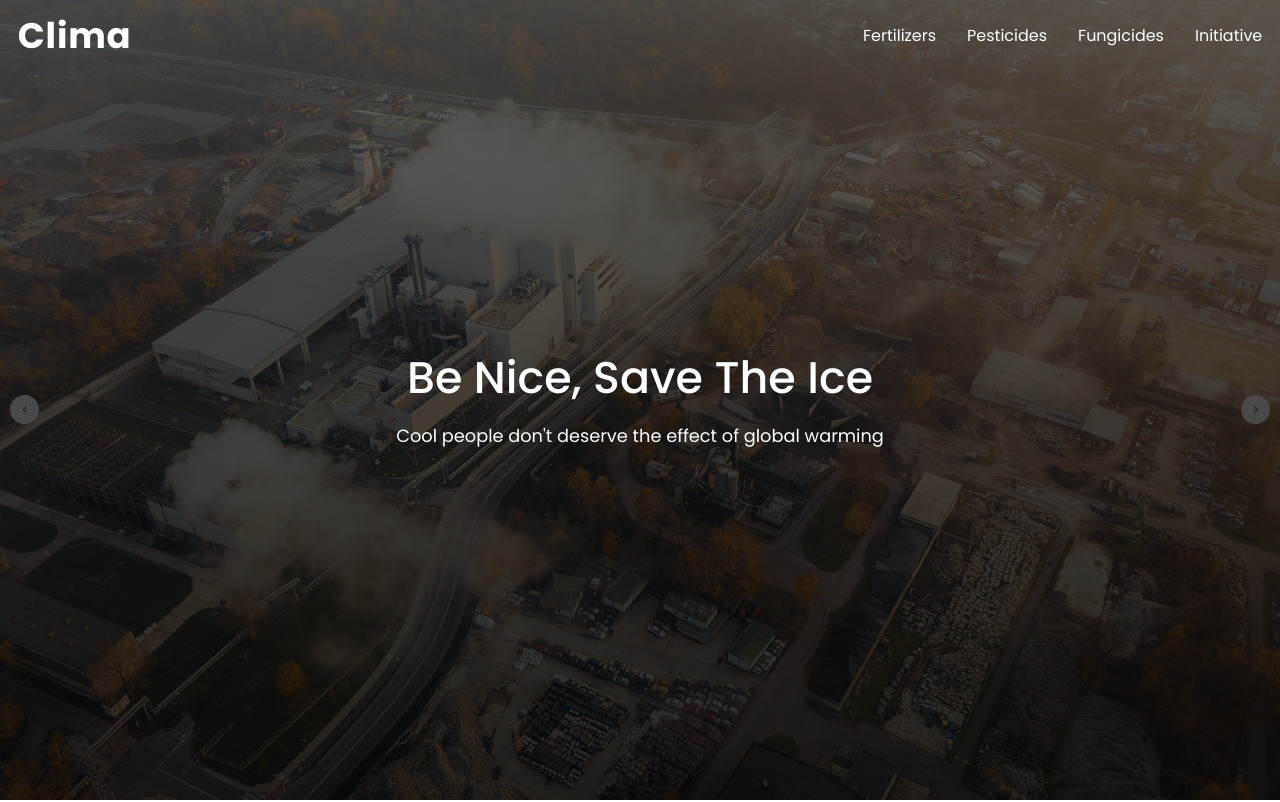
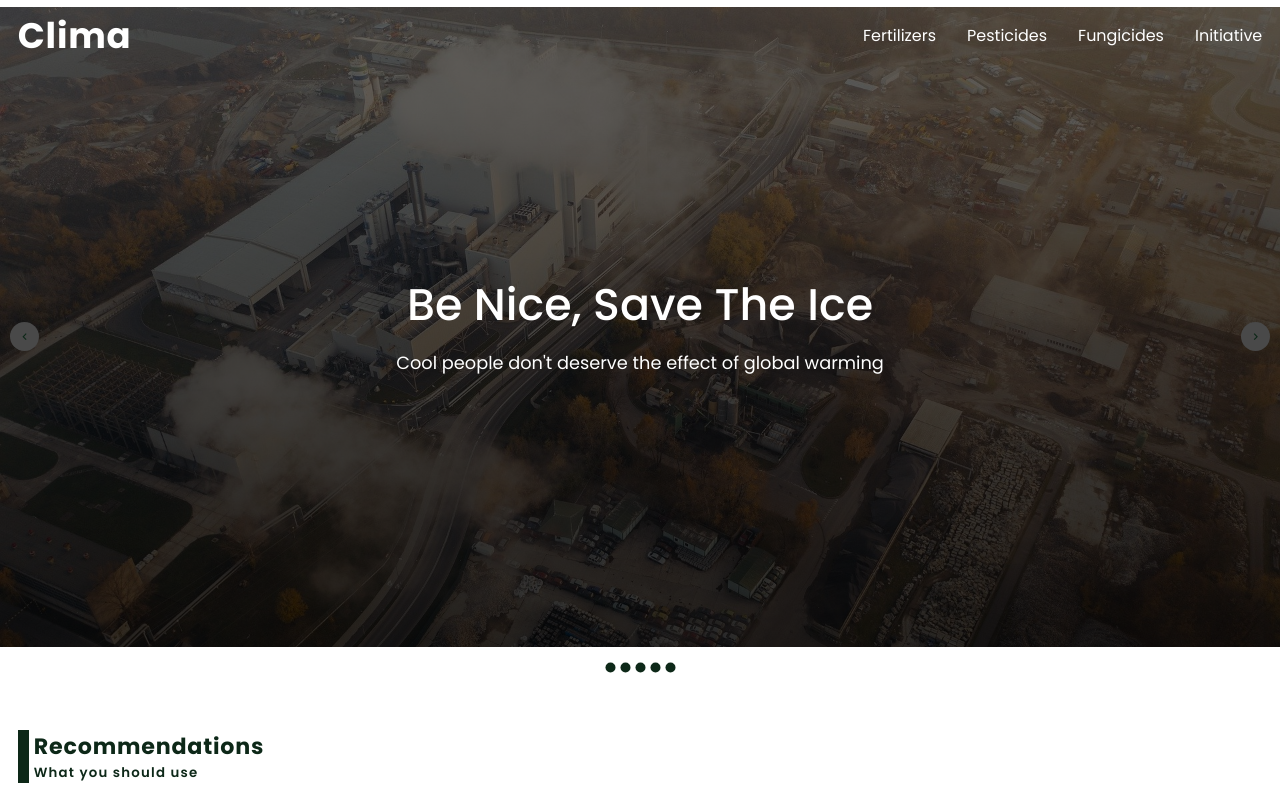
Before and after one commit to codeme254/suzwe-soln-codebase, a React (Create React App) app: page / in a window 1280 px wide. Shown: the top 802 px of the page. Built offline with nearby package versions, Linux system fonts and the light colour scheme.

Commit message:
finished the front page remaining part

```diff
--- a/src/App.css
+++ b/src/App.css
@@ -46,6 +46,19 @@ html {
 .title__sub {
   font-weight: 600;
   letter-spacing: 1.2px;
+}
+
+body{
+  padding-top: .8rem;
+}
+
+@media screen and (min-width: 1800px) {
+  #root{
+    max-width: 80vw;
+    min-width: 80vw;
+    margin:1rem auto;
+  }
+
 }
 /* end of typography and common styles */
 
@@ -131,7 +144,7 @@ html {
 /* hero section of the webpage */
 .hero {
   position: relative;
-  min-height: 100vh;
+  min-height: 80vh;
   display: flex;
   justify-content: center;
   align-items: center;
@@ -193,14 +206,14 @@ html {
   overflow-x: hidden;
 }
 
-.recommendation__form--controlls::-webkit-scrollbar{
+.recommendation__form--controlls::-webkit-scrollbar {
   width: 6px;
 }
-.recommendation__form--controlls::-webkit-scrollbar-track{
+.recommendation__form--controlls::-webkit-scrollbar-track {
   background-color: var(--color-white);
   border-radius: 10rem;
 }
-.recommendation__form--controlls::-webkit-scrollbar-thumb{
+.recommendation__form--controlls::-webkit-scrollbar-thumb {
   background-color: var(--color-recom-green);
   border-radius: 10rem;
 }
@@ -320,7 +333,7 @@ html {
   color: var(--color-white);
 }
 
-.form__submit--button{
+.form__submit--button {
   border: none;
   outline: none;
   background-color: transparent;
@@ -332,11 +345,11 @@ html {
   cursor: pointer;
   border-radius: 6px;
   color: var(--color-recom-green);
-  letter-spacing: .8px;
-  transition: all .5s;
+  letter-spacing: 0.8px;
+  transition: all 0.5s;
 }
 
-.form__submit--button:hover{
+.form__submit--button:hover {
   background-color: var(--color-recom-green);
   color: var(--color-white);
 }
@@ -406,8 +419,8 @@ html {
         rgba(255, 255, 255, 0.6)
       ),
       url(./assets/images/industrial.jpg);
-      display: flex;
-      flex-direction: column;
+    display: flex;
+    flex-direction: column;
   }
 
   .recommendation__form--image {
@@ -417,39 +430,39 @@ html {
 /* end of the recommendations and goals section */
 
 /* educative section */
-.educative-section{
+.educative-section {
   padding: 3rem;
   margin-block-start: 3rem;
   background-color: #c4c4c4;
 }
-.educative-parent{
+.educative-parent {
   width: 35rem;
   perspective: 100rem;
 }
 
-.educative{
+.educative {
   width: 100%;
   border-radius: 15px;
   overflow: hidden;
   transform: rotateY(-20deg);
   box-shadow: 5px 5px 3px var(--color-primary-light);
-  transition: all .3s ease;
+  transition: all 0.3s ease;
   margin-bottom: 4rem;
 }
 
-.educative__image{
+.educative__image {
   width: 100%;
   height: 22rem;
 }
 
-.educative__image--img{
+.educative__image--img {
   width: 100%;
   height: 100%;
   display: block;
   object-fit: cover;
 }
 
-.educatives__container{
+.educatives__container {
   display: flex;
   align-items: center;
   justify-content: space-between;
@@ -458,7 +471,7 @@ html {
   margin: 4rem 0;
 }
 
-.educative__body{
+.educative__body {
   display: flex;
   flex-direction: column;
   justify-content: center;
@@ -467,23 +480,24 @@ html {
   background-color: var(--color-primary-jungle-green);
 }
 
-.educative__body>*:not(:last-child){
+.educative__body > *:not(:last-child) {
   margin-bottom: 2rem;
 }
 
-.educative__body--title{
+.educative__body--title {
   font-size: 2.8rem;
   text-transform: capitalize;
   color: var(--color-recom-green);
 }
 
-.educative__body--pretext{
+.educative__body--pretext {
   font-size: 1.7rem;
   color: var(--color-white);
   text-align: center;
 }
 
-.educative__button, .educative__button:visited{
+.educative__button,
+.educative__button:visited {
   padding: 1rem 2rem;
   color: var(--color-recom-green);
   border: 1px solid var(--color-recom-green);
@@ -496,11 +510,11 @@ html {
 /* end of educative section */
 
 /* initiatives section */
-.initiatives{
+.initiatives {
   padding: 3rem;
 }
 
-.all-initiatives-container{
+.all-initiatives-container {
   display: flex;
   justify-content: space-evenly;
   align-items: center;
@@ -508,7 +522,7 @@ html {
   margin: 3rem 0;
 }
 
-.initiative{
+.initiative {
   width: 40rem;
   margin-bottom: 3rem;
   border-radius: 20px;
@@ -516,7 +530,7 @@ html {
   overflow: hidden;
 }
 
-.initiative__image{
+.initiative__image {
   width: 100%;
   height: 20rem;
   border-radius: 8px;
@@ -525,25 +539,26 @@ html {
   overflow: hidden;
 }
 
-.initiative__image--img{
+.initiative__image--img {
   width: 100%;
   height: 100%;
   display: block;
   object-fit: cover;
 }
 
-.initiative__body{
+.initiative__body {
   padding: 2rem;
   position: relative;
 }
 
-.initiative__body--description{
+.initiative__body--description {
   font-size: 1.8rem;
   text-align: justify;
   line-height: 1.6;
 }
 
-.initiative__button, .initiative__button:visited{
+.initiative__button,
+.initiative__button:visited {
   position: relative;
   margin-right: 0;
   font-size: 2.5rem;
@@ -555,21 +570,21 @@ html {
   margin-top: 1.5rem;
   padding: 1rem 1.5rem;
   border-radius: 8px;
-  letter-spacing: .8px;
+  letter-spacing: 0.8px;
   color: var(--color-recom-green);
   cursor: pointer;
-  transition: all .2s ease-in;
+  transition: all 0.2s ease-in;
 }
 
-.initiative__button:hover{
+.initiative__button:hover {
   background-color: var(--color-recom-green);
   color: var(--color-white);
 }
-.initiative__button:hover svg{
+.initiative__button:hover svg {
   fill: var(--color-white);
 }
 
-.initiative__button svg{
+.initiative__button svg {
   --size: 3rem;
   width: var(--size);
   height: var(--size);
@@ -578,26 +593,25 @@ html {
 }
 /* end of initiatives section */
 
-
 /* next steps */
-.nextsteps{
+.nextsteps {
   padding: 3rem;
 }
 
-.nextsteps__container{
+.nextsteps__container {
   display: grid;
   grid-template-columns: repeat(auto-fit, minmax(50%, 1fr));
   margin-top: 2rem;
 }
 
-@media screen and (max-width:900px){
-  .nextsteps__container{
+@media screen and (max-width: 900px) {
+  .nextsteps__container {
     display: flex;
     flex-direction: column;
   }
 }
 
-.nextsteps__textual{
+.nextsteps__textual {
   padding-right: 6rem;
   padding-block: 3rem;
   padding-top: 3rem;
@@ -608,29 +622,30 @@ html {
   align-items: flex-start;
 }
 
-.nextsteps__textual--text{
+.nextsteps__textual--text {
   font-size: 2rem;
   margin-bottom: 4rem;
   line-height: 1.5;
   text-align: justify;
 }
 
-.nextsteps__textual--button, .nextsteps__textual--button:visited{
+.nextsteps__textual--button,
+.nextsteps__textual--button:visited {
   font-size: 2rem;
   padding: 1rem 2rem;
   border: 1px solid var(--color-recom-green);
   color: var(--color-recom-green);
   font-weight: 700;
   border-radius: 2px;
-  transition: color .2s ease;
+  transition: color 0.2s ease;
 }
 
-.nextsteps__textual--button:hover{
+.nextsteps__textual--button:hover {
   background-color: var(--color-recom-green);
   color: var(--color-white);
 }
 
-.form{
+.form {
   padding: 3rem;
   padding-left: 6rem;
   background-color: var(--color-primary-jungle-green);
@@ -638,7 +653,7 @@ html {
   border-bottom-left-radius: 60px;
 }
 
-.form__title{
+.form__title {
   font-size: 3rem;
   text-transform: capitalize;
   font-weight: 300;
@@ -647,19 +662,19 @@ html {
   margin-bottom: 3rem;
 }
 
-.form__group{
+.form__group {
   margin-bottom: 3rem;
   width: 80%;
 }
 
-.form__group--label{
+.form__group--label {
   font-size: 1.8rem;
   color: var(--color-white);
   text-transform: capitalize;
   margin-bottom: 2rem;
 }
 
-.form__group--text-input-feedback{
+.form__group--text-input-feedback {
   background-color: transparent;
   border: none;
   outline: none;
@@ -668,7 +683,7 @@ html {
   padding: 1rem 0;
 }
 
-.form__group--textarea{
+.form__group--textarea {
   color: var(--color-white-light);
   background-color: transparent;
   border: none;
@@ -677,7 +692,7 @@ html {
   resize: vertical;
 }
 
-.form__button{
+.form__button {
   border: none;
   outline: none;
   background-color: transparent;
@@ -690,3 +705,21 @@ html {
   border-radius: 4px;
 }
 /* end of next steps */
+
+/* footer */
+.footer {
+  margin: 3rem 0;
+  background-color: var(--color-black-light);
+  padding: 5rem;
+  display: flex;
+  justify-content: center;
+}
+
+.footer__text {
+  color: var(--color-white-light);
+  text-align: center;
+  padding-top: 2rem;
+  border-top: 2px solid var(--color-white);
+  width: 80%;
+}
+/* end of footer */
--- a/src/App.js
+++ b/src/App.js
@@ -6,6 +6,7 @@ import RecommendationsAndGoals from "./components/Recom-Goals/Main";
 import Educative from "./components/Educative/Educative";
 import Initiatives from "./components/Initiative/Initiatives";
 import NextSteps from "./components/NextSteps/NextSteps";
+import Footer from "./components/Footer/Footer";
 
 function App() {
   return (
@@ -16,6 +17,7 @@ function App() {
       <Educative />
       <Initiatives />
       <NextSteps />
+      <Footer />
     </div>
   );
 }
--- /dev/null
+++ b/src/components/Footer/Footer.jsx
@@ -0,0 +1,13 @@
+import React from "react";
+
+const Footer = () => {
+  return (
+    <section className="footer">
+      <p className="footer__text">
+        &copy; 2022. All rights reserved. Dennis, Prudence, Ivasha, Otwoma,
+        Mandy.
+      </p>
+    </section>
+  );
+};
+export default Footer;
```
